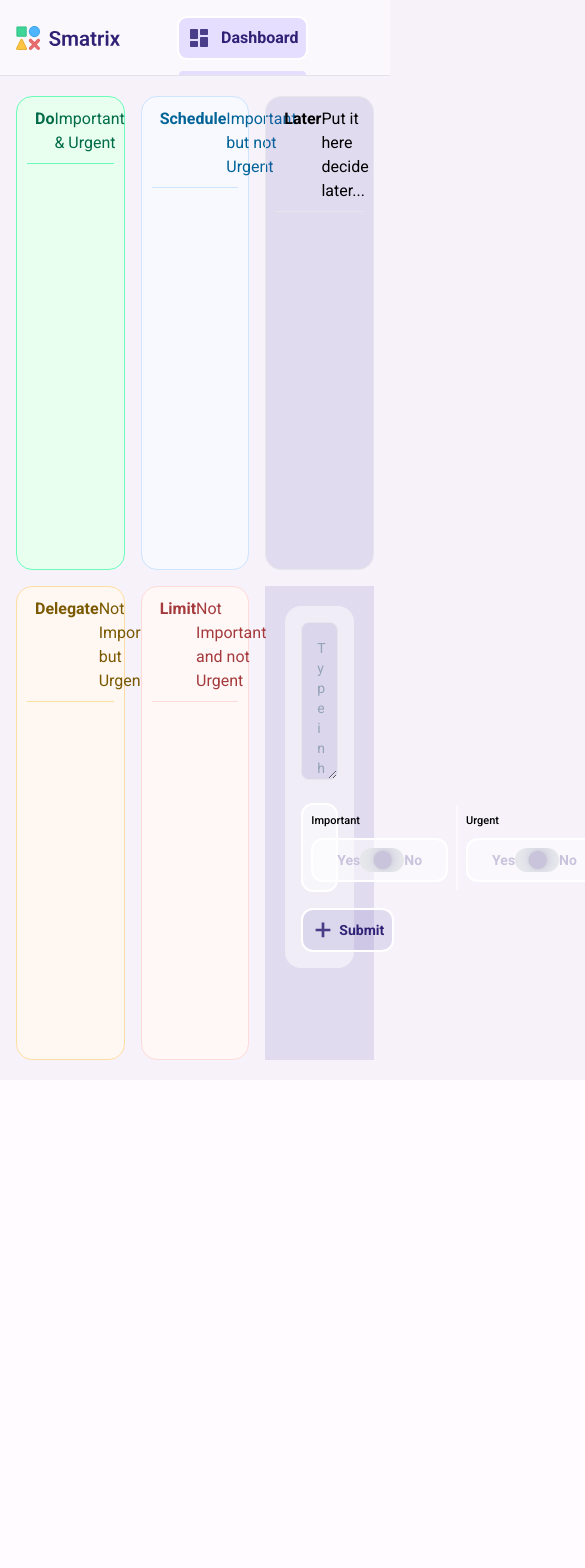
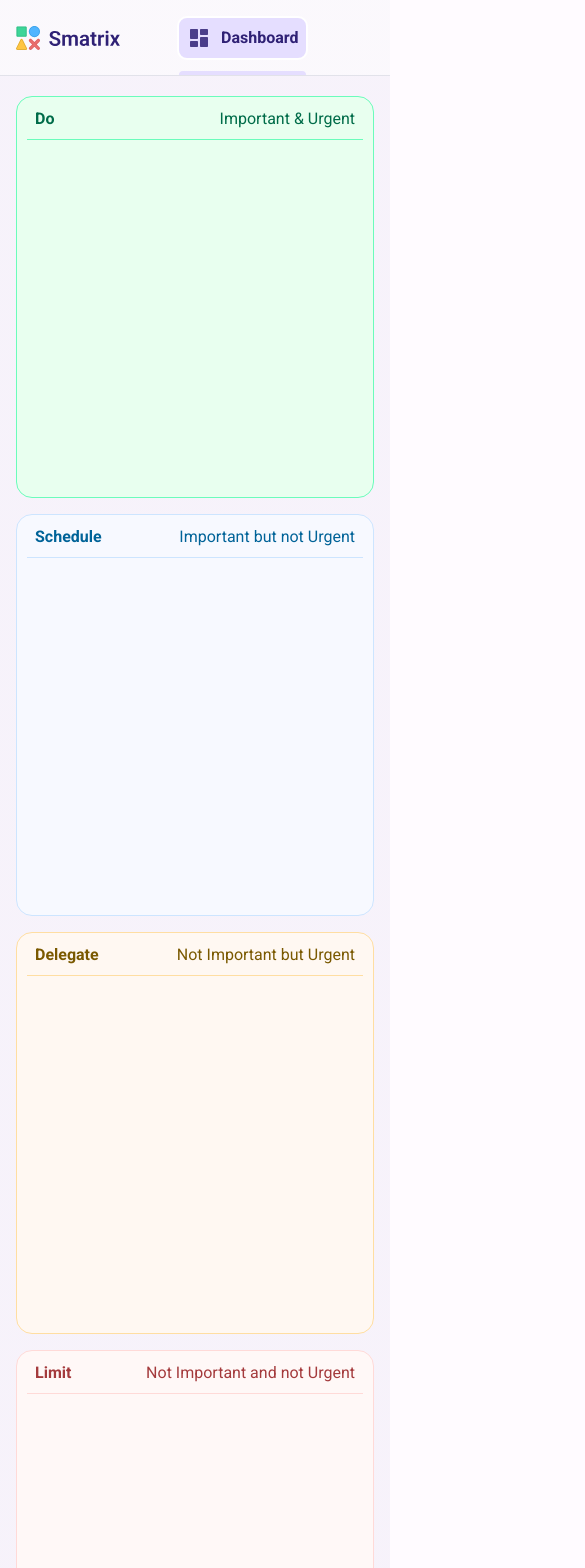
Before and after one commit to Yogeshraj/smatrix, a Next.js app: page / in a window 390 px wide. Shown: the top 1568 px of the page, 585 px wide, since content can reach past the window. Before the commit the page ends 1080 px from the top, so only its background shows below. Built offline with nearby package versions, Linux system fonts and the light colour scheme.

Commit message:
Responsive fixes

```diff
--- a/src/components/quadrants/Quadrants.tsx
+++ b/src/components/quadrants/Quadrants.tsx
@@ -80,7 +80,7 @@ const Quadrants = ({ mainData, deleteTask, updateData, boards }: any) => {
 
   return (
     <DragDropContext onDragEnd={handleOnDragEnd}>
-      <div className='grid grid-cols-3 gap-4 py-5'>
+      <div className='grid grid-cols-1 sm:grid-cols-2 lg:grid-cols-3 gap-4 py-5'>
         {quadrantboards?.map((board:any, index:number) => {
           return (
             <Square
--- a/src/components/quadrants/Square.tsx
+++ b/src/components/quadrants/Square.tsx
@@ -37,7 +37,7 @@ const Square: FC<SquareProps> = ({
           <Droppable droppableId={boardTitle}>
             {(provided) => (
               <div
-                className='characters min-h-[347px]'
+                className='characters lg:min-h-[347px]'
                 {...provided.droppableProps}
                 ref={provided.innerRef}>
                 {tasks?.map(({ id, title, completed }, index) => {
--- a/src/components/sidebar/InputForm.tsx
+++ b/src/components/sidebar/InputForm.tsx
@@ -76,7 +76,7 @@ const InputForm = () => {
           placeholder='Type in here...'
           {...register("inputText", { required: true })}></textarea>
       </div>
-      <div className='mb-4 bg-half-white rounded-xl border-white border-2 flex justify-between'>
+      <div className='mb-4 bg-half-white rounded-xl border-white border-2 flex justify-between flex-col xl:flex-row'>
         <div className='p-2 flex-1 flex flex-col border-r-2 border-half-white'>
           <div className='text-[11px] font-medium mb-2'>Important</div>
           <div className='bg-half-white rounded-xl border-white border-2 px-6 py-2'>
--- a/src/database/connection.ts
+++ /dev/null
@@ -1 +0,0 @@
-const MONGODB_URI = 'mongodb+srv://yogeshrajkabilan:Welc0me@smatrix.4jcli8u.mongodb.net/test'
--- a/src/pages/index.tsx
+++ b/src/pages/index.tsx
@@ -3,14 +3,21 @@ import SnackbarLayout from "@/components/snackbar/SnackbarLayout";
 import useStore from "@/store/store";
 
 export default function Home() {
-  const { mainData, deleteTask, snackbar, resetSnackbar, updateData, boards }: any = useStore();
+  const {
+    mainData,
+    deleteTask,
+    snackbar,
+    resetSnackbar,
+    updateData,
+    boards,
+  }: any = useStore();
 
   if (!mainData) {
     return "Loading";
   }
 
   return (
-    <div className='md:container container'>
+    <div className='container'>
       <div className='grid  gap-4'>
         <Quadrants
           mainData={mainData}
@@ -19,7 +26,12 @@ export default function Home() {
           boards={boards}
         />
       </div>
-      <SnackbarLayout snackbarProperties={snackbar} resetSnackbar={resetSnackbar} />
+      {snackbar.show && (
+        <SnackbarLayout
+          snackbarProperties={snackbar}
+          resetSnackbar={resetSnackbar}
+        />
+      )}
     </div>
   );
 }
--- a/src/styles/globals.css
+++ b/src/styles/globals.css
@@ -119,7 +119,9 @@ body {
   display: none;
 }
 .last-square {
-  grid-row-start: 1;
-  grid-row-end: 2;
-  grid-column-start: 3;
+  @media only screen and (min-width: 1024px) {
+    grid-row-start: 1;
+    grid-row-end: 2;
+    grid-column-start: 3;
+  }
 }
--- a/tailwind.config.js
+++ b/tailwind.config.js
@@ -17,8 +17,8 @@ module.exports = {
         grey: "#928F99",
         "meteorite-blue": "#2F2175",
         "half-white": "#ffffff80",
-        "half-purple": "#5e52a724",
-        "half-black": '#0D0533',
+        "half-purple": "#e8e6f3",
+        "half-black": "#0D0533",
         green: {
           100: "#E8FFEF",
           400: "#6BFCBB",
@@ -42,6 +42,11 @@ module.exports = {
           400: "#FFDAD8",
           700: "#A43A3C",
         },
+        // "half-purple": {
+        //   100: "#FFF8F7",
+        //   400: "#e8e6f3",
+        //   700: "#A43A3C",
+        // },
       },
       boxShadow: {
         default: "inset 0px -1px 0px #E2E2EA",
```
